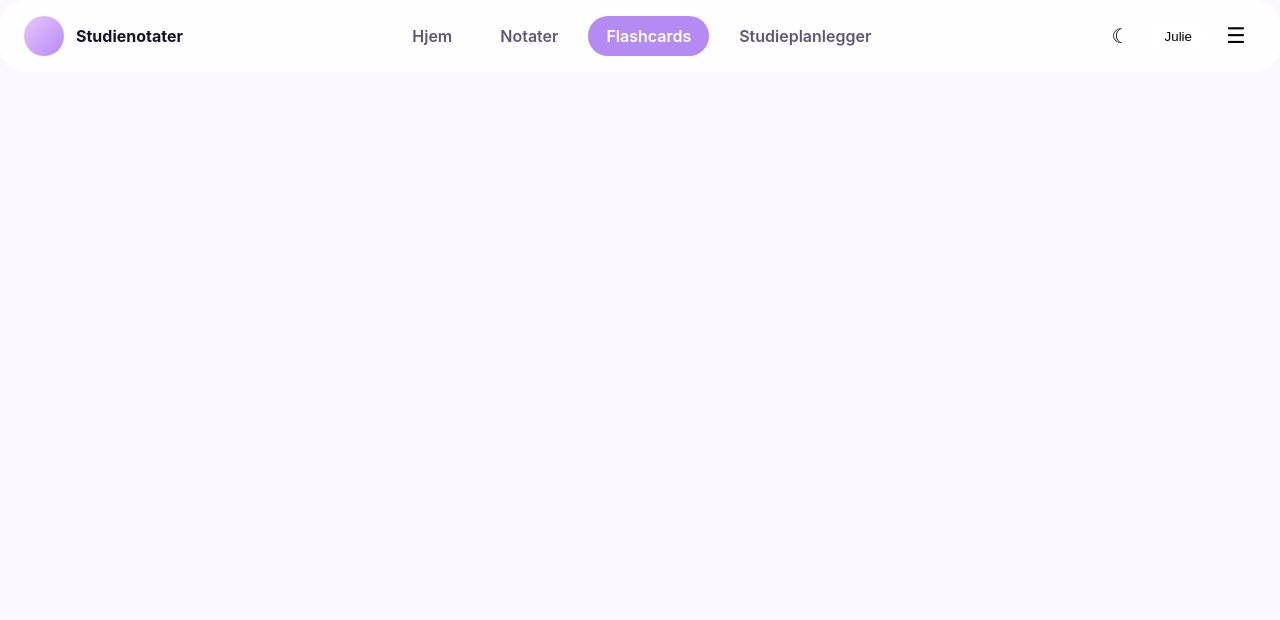
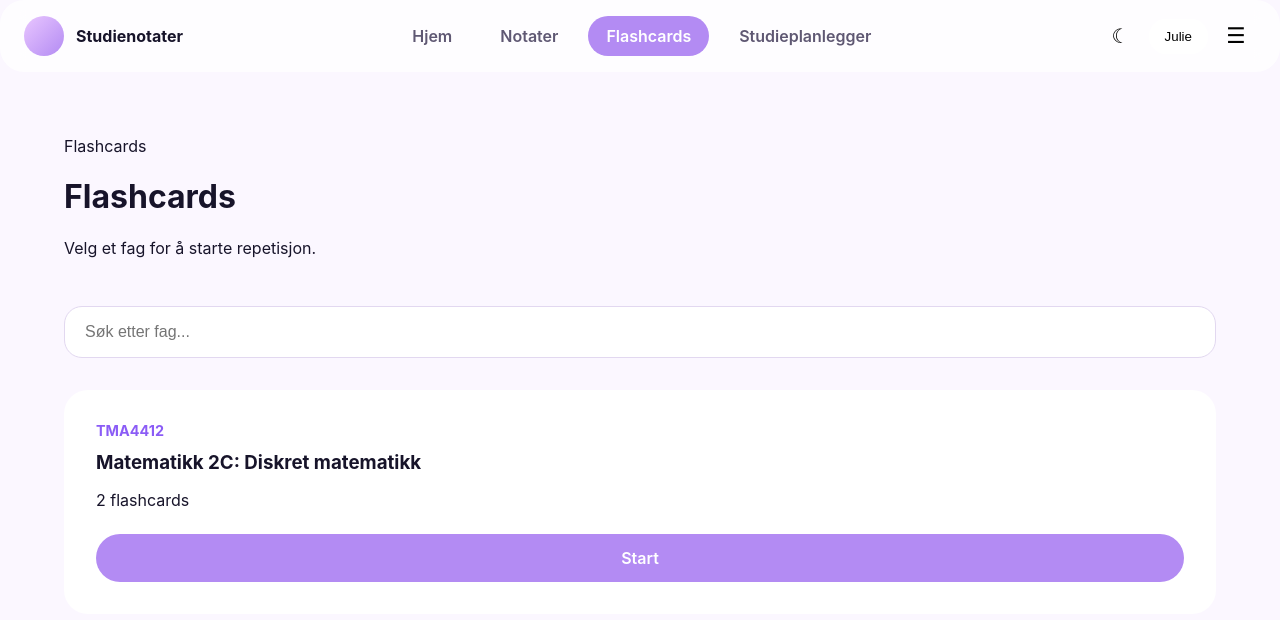
Before and after one commit to juliewold/studienotater, a React (Vite) app: page /flashcards in a window 1280 px wide. Shown: the top 620 px of the page. Built offline with nearby package versions, Linux system fonts and the light colour scheme.

Commit message:
Add all flashcards page

```diff
--- a/src/App.tsx
+++ b/src/App.tsx
@@ -1,5 +1,4 @@
 import { BrowserRouter, Routes, Route } from "react-router-dom";
-
 import { Navbar } from "./components/Navbar";
 import { HomePage } from "./pages/HomePage";
 import { SubjectPage } from "./pages/SubjectPage";
@@ -9,6 +8,7 @@ import { FlashcardsPage } from "./pages/FlashcardsPage";
 import { VideosPage } from "./pages/VideosPage";
 import { ExamsPage } from "./pages/ExamsPage";
 import { AllNotesPage } from "./pages/AllNotesPage";
+import { AllFlashcardsPage } from "./pages/AllFlashCardsPage";
 
 function App() {
   return (
@@ -31,6 +31,8 @@ function App() {
         <Route path="/fag/:subjectId/eksamen" element={<ExamsPage />} />
 
         <Route path="/notater" element={<AllNotesPage />} />
+
+        <Route path="/flashcards" element={<AllFlashcardsPage />} />
       </Routes>
     </BrowserRouter>
   );
--- a/src/components/Navbar.tsx
+++ b/src/components/Navbar.tsx
@@ -80,7 +80,7 @@ export const Navbar = () => {
               <Link to="/notater" onClick={() => setMenuOpen(false)}>
                 Notater
               </Link>
-              <Link to="/" onClick={() => setMenuOpen(false)}>
+              <Link to="flashcards" onClick={() => setMenuOpen(false)}>
                 Flashcards
               </Link>
               <Link to="/" onClick={() => setMenuOpen(false)}>
--- a/src/index.css
+++ b/src/index.css
@@ -667,3 +667,39 @@ body {
   font-size: 1rem;
   background: white;
 }
+
+.all-flashcards-grid {
+  display: grid;
+  grid-template-columns: repeat(auto-fit, minmax(320px, 1fr));
+  gap: 24px;
+
+  margin-top: 32px;
+}
+
+.flashcard-deck-card {
+  background: white;
+  padding: 32px;
+  border-radius: 24px;
+  min-height: 220px;
+}
+
+.flashcard-deck-card h3 {
+  margin: 8px 0 12px;
+}
+
+.deck-button {
+  display: block;
+  width: 100%;
+
+  text-align: center;
+
+  margin-top: 24px;
+  padding: 14px;
+
+  background: #b38bf3;
+  color: white;
+
+  border-radius: 999px;
+  text-decoration: none;
+  font-weight: 600;
+}
--- /dev/null
+++ b/src/pages/AllFlashcardsPage.tsx
@@ -0,0 +1,73 @@
+import { useState } from "react";
+import { flashcards } from "../data/flashcards";
+import { subjects } from "../data/subjects";
+import { Link } from "react-router-dom";
+
+export const AllFlashcardsPage = () => {
+  const [searchTerm, setSearchTerm] = useState("");
+
+  const flashcardSubjects = Object.entries(flashcards)
+    .map(([subjectId, subjectFlashcards]) => {
+      const subject = subjects.find(
+        (subject) => subject.id === subjectId
+      );
+
+      return {
+        id: subjectId,
+        code: subject?.code ?? subjectId.toUpperCase(),
+        name: subject?.name ?? "",
+        count: subjectFlashcards.length,
+      };
+    })
+    .filter((subject) =>
+      `${subject.code} ${subject.name}`
+        .toLowerCase()
+        .includes(searchTerm.toLowerCase())
+    );
+
+  return (
+    <main className="page-container">
+      <p className="page-label">Flashcards</p>
+
+      <h1>Flashcards</h1>
+
+      <p>Velg et fag for å starte repetisjon.</p>
+
+      <input
+        className="notes-search"
+        type="text"
+        placeholder="Søk etter fag..."
+        value={searchTerm}
+        onChange={(event) =>
+          setSearchTerm(event.target.value)
+        }
+      />
+
+      <div className="all-flashcards-grid">
+        {flashcardSubjects.map((subject) => (
+          <div
+            key={subject.id}
+            className="flashcard-deck-card"
+          >
+            <p className="subject-code">
+              {subject.code}
+            </p>
+
+            <h3>{subject.name}</h3>
+
+            <p>
+              {subject.count} flashcards
+            </p>
+
+            <Link
+              to={`/fag/${subject.id}/flashcards`}
+              className="deck-button"
+            >
+              Start
+            </Link>
+          </div>
+        ))}
+      </div>
+    </main>
+  );
+};
--- a/src/pages/AllNotesPage.tsx
+++ b/src/pages/AllNotesPage.tsx
@@ -27,7 +27,6 @@ export const AllNotesPage = () => {
     <main className="page-container">
       <p className="page-label">Notater</p>
       <h1>Notater</h1>
-      <p>Alle notater samlet på ett sted.</p>
       <input
         className="notes-search"
         type="text"
```
